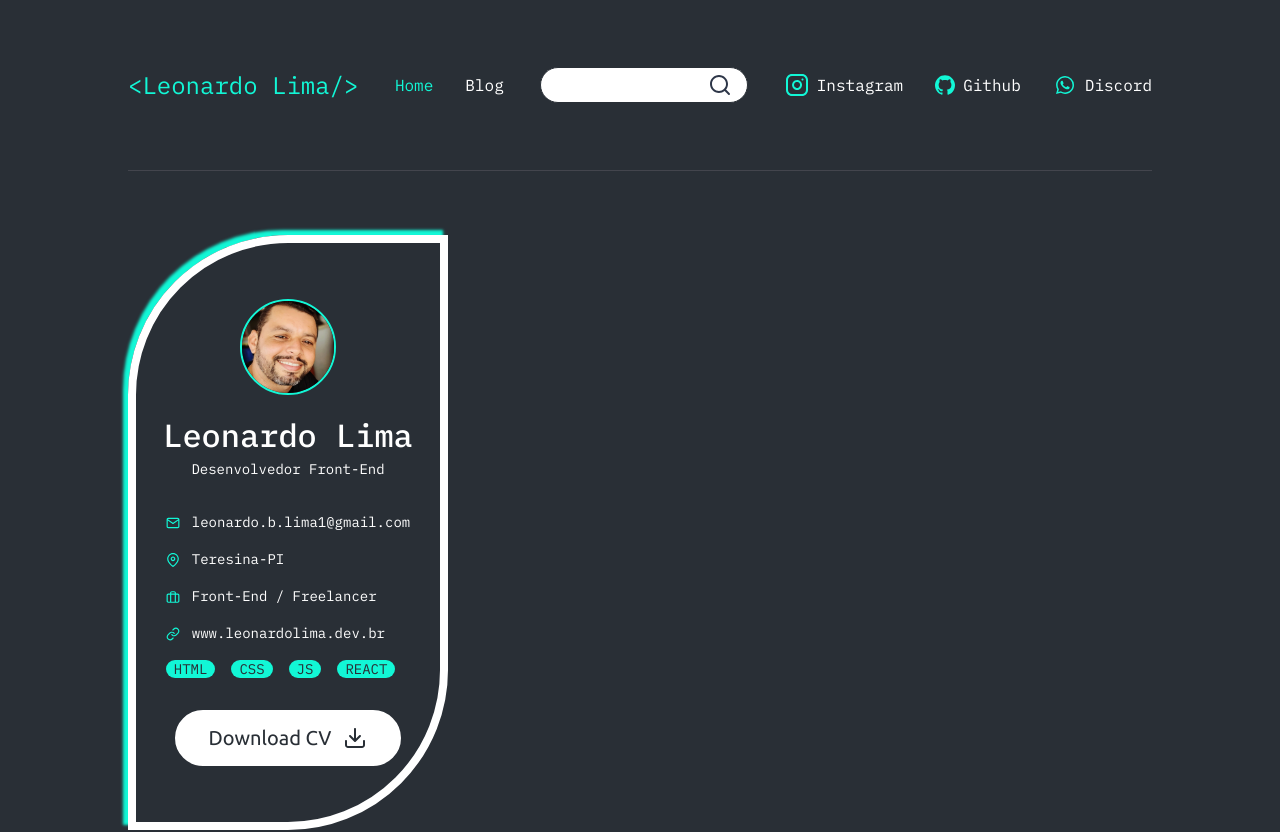
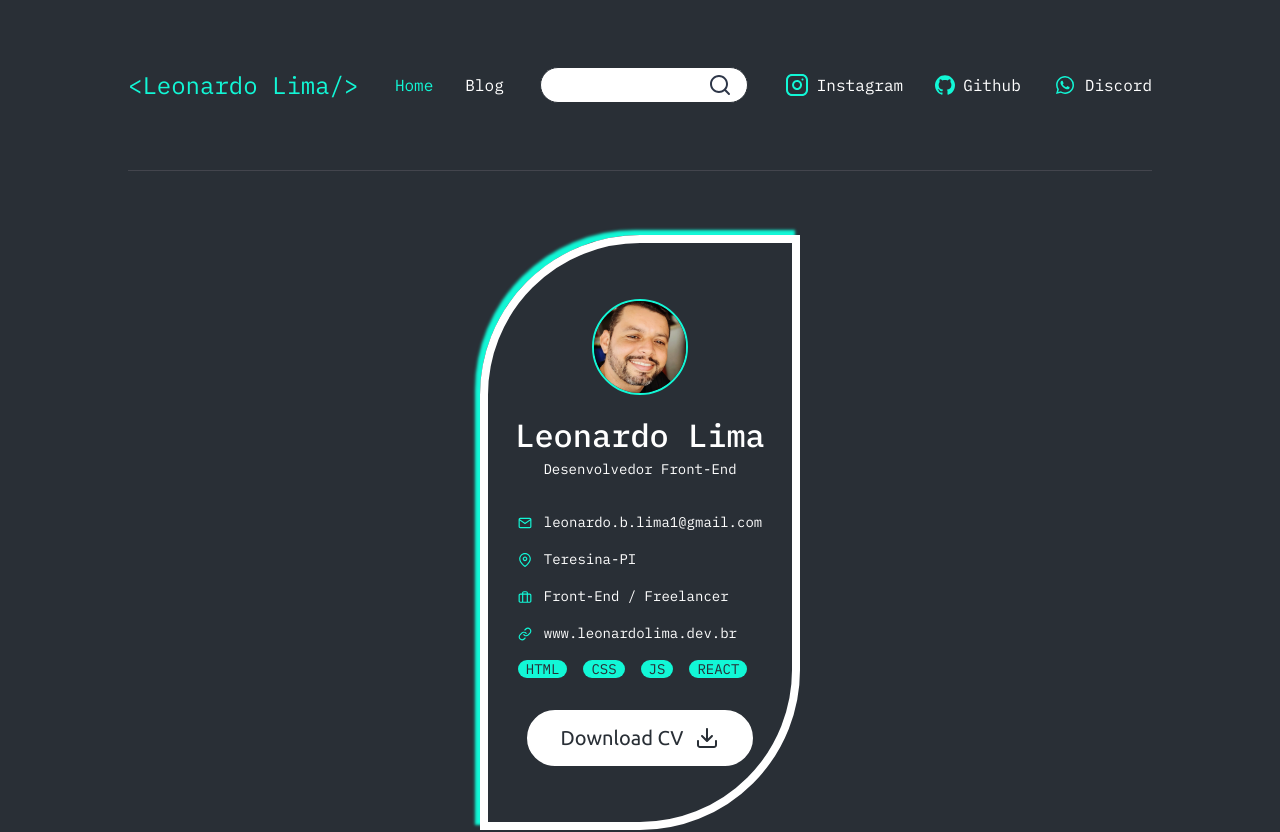
Before and after one commit to leonardobl/portfolio, a React (Vite) app: page / in a window 1280 px wide. Shown: the top 832 px of the page. Built offline with nearby package versions, Linux system fonts and the light colour scheme.

Commit message:
alingn items

```diff
--- a/src/components/About/index.tsx
+++ b/src/components/SectionAbout/index.tsx
@@ -6,7 +6,7 @@ export const SectionAbout = () => {
   return (
     <section>
       <Wrapper>
-        <div>
+        <div className="flex items-center flex-col">
           <CardAbout />
           <div>
             <Title as="h1">Hey</Title>
--- a/src/pages/home/index.tsx
+++ b/src/pages/home/index.tsx
@@ -1,4 +1,4 @@
-import { SectionAbout } from "@/components/About";
+import { SectionAbout } from "@/components/SectionAbout";
 
 export const Home = () => {
   return (
```
